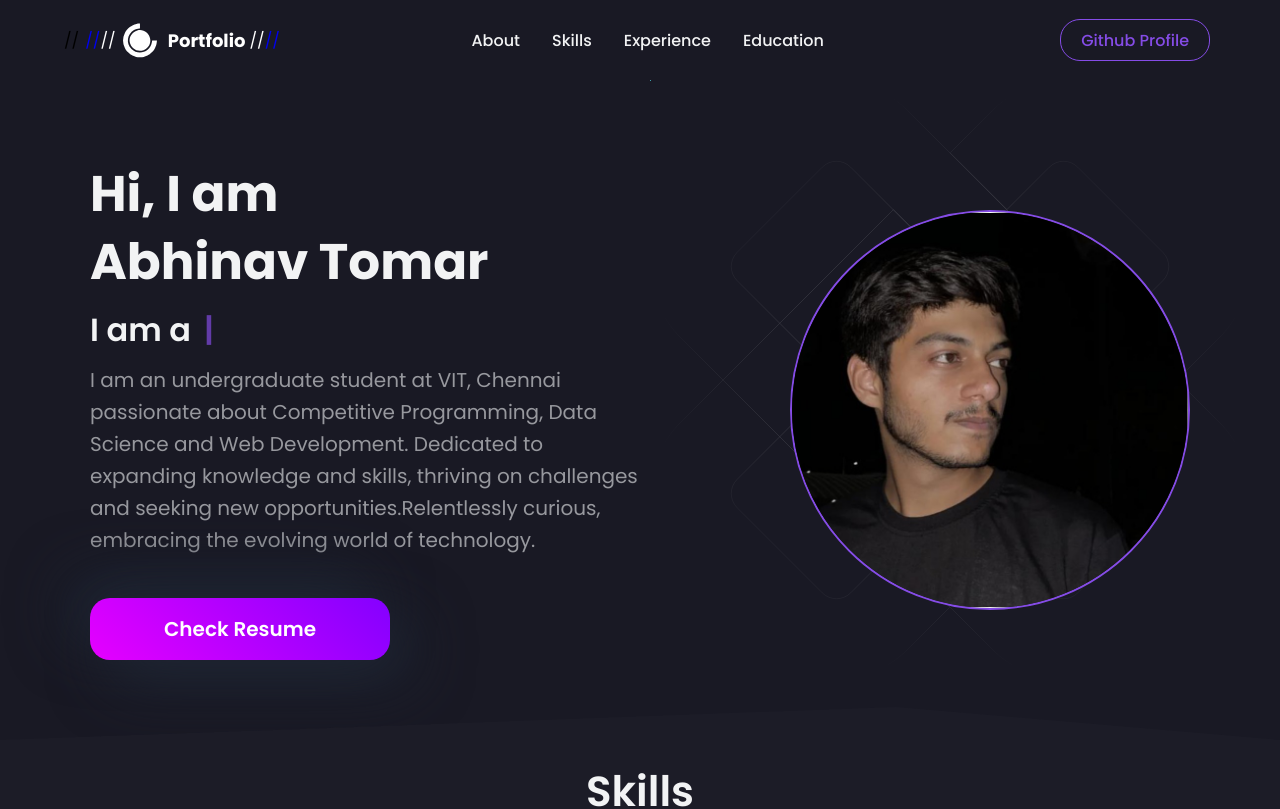
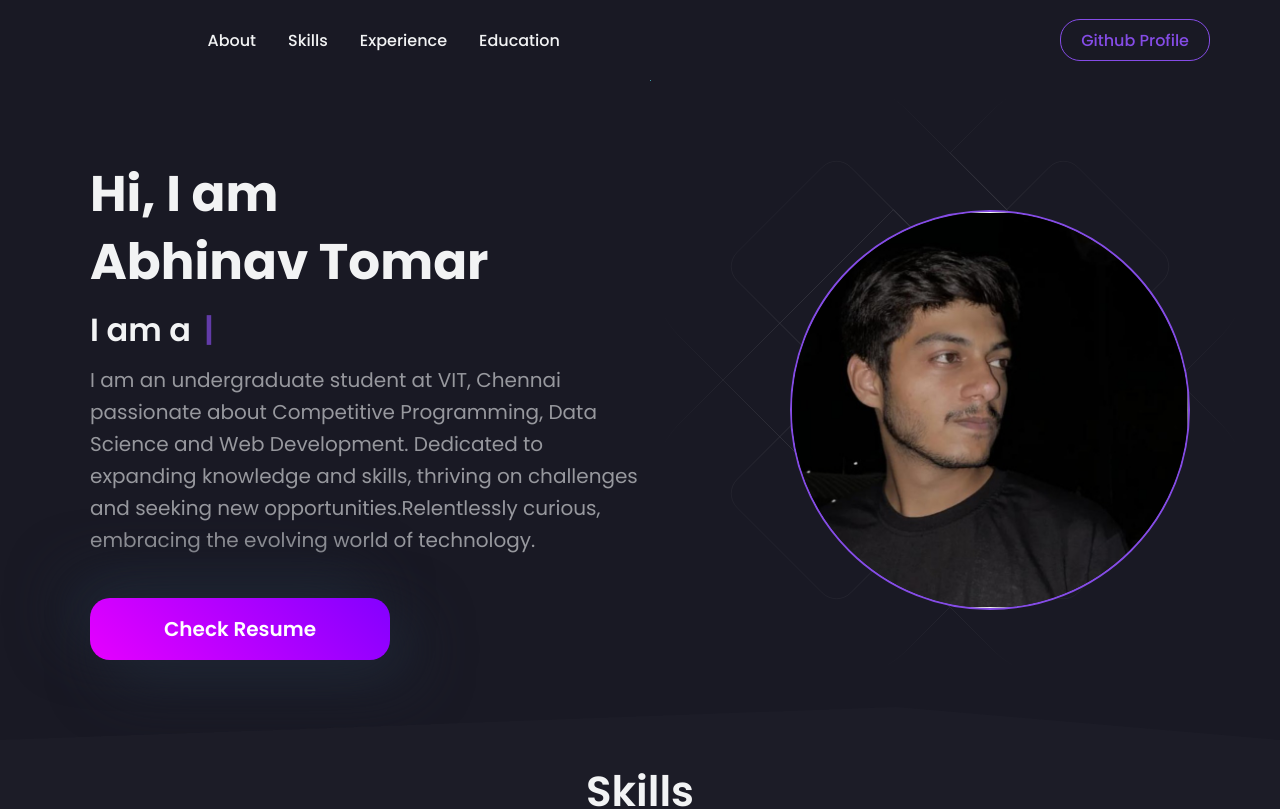
Before and after one commit to Killer4we/abhinav-tomar-portfolio, a React (Create React App) app: page / in a window 1280 px wide. Shown: the top 809 px of the page. Built offline with nearby package versions, Linux system fonts and the light colour scheme.

Commit message:
Update index.js

```diff
--- a/src/components/Navbar/index.js
+++ b/src/components/Navbar/index.js
@@ -11,11 +11,7 @@ const Navbar = () => {
   return (
     <Nav>
       <NavbarContainer>
-        // <NavLogo to='/'>
-        //   <a href = '#about' style={{display: "flex", alignItems: "center", color: "white", marginBottom: '20;', cursor: 'pointer', textDecoration: 'none'}}>
-        //     <DiCssdeck size="3rem" /> <Span>Portfolio</Span>
-        //   </a>
-        // </NavLogo>
+
         <MobileIcon>
           <FaBars onClick={() => {
             setIsOpen(!isOpen)
```
